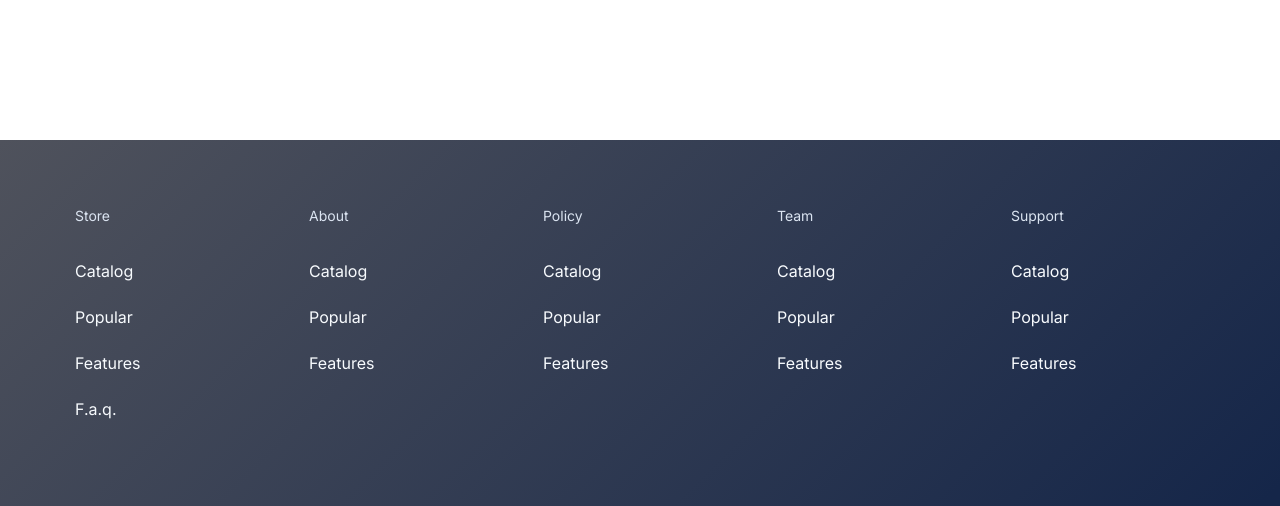
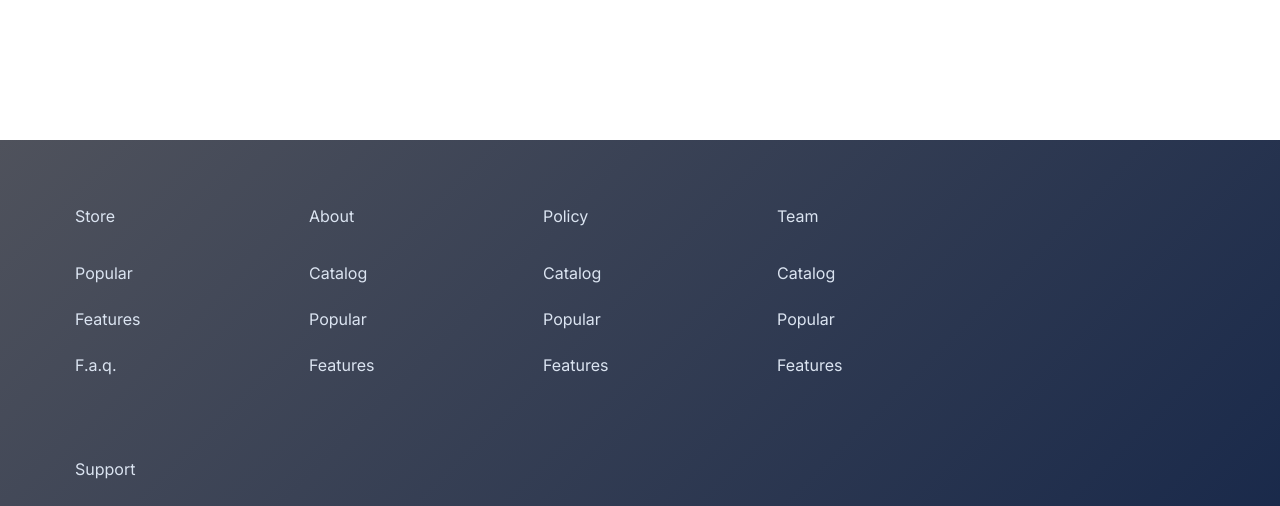
Before and after one commit to PavluXaBLR/Berlin, a plain HTML site: page index.html in a window 1280 px wide. Shown: the part 3890-4396 px from the top of the page. Drawn offline with Linux system fonts and the light colour scheme.

Commit message:
feature v1.5 nav bad

```diff
--- a/index.html
+++ b/index.html
@@ -201,39 +201,38 @@
     </div>
     <footer class="footer">
       <div class="footer__container">
-        <div class="footer__menu-block">
+        <nav class="footer__menu-block">
           <ul class="footer__menu">
-            <li>Store</li>
-            <li>Catalog</li>
-            <li>Popular</li>
-            <li>Features</li>
-            <li>F.a.q.</li>
+            <li class="footer__menu-list"><a href="">Store</a></li>
+            <li class="footer__menu-list"><a href="">Popular</a></li>
+            <li class="footer__menu-list"><a href="">Features</a></li>
+            <li class="footer__menu-list"><a href="">F.a.q.</a></li>
           </ul>
           <ul class="footer__menu">
-            <li>About</li>
-            <li>Catalog</li>
-            <li>Popular</li>
-            <li>Features</li>
+            <li class="footer__menu-list"><a href="">About</a></li>
+            <li class="footer__menu-list"><a href="">Catalog</a></li>
+            <li class="footer__menu-list"><a href="">Popular</a></li>
+            <li class="footer__menu-list"><a href="">Features</a></li>
           </ul>
           <ul class="footer__menu">
-            <li>Policy</li>
-            <li>Catalog</li>
-            <li>Popular</li>
-            <li>Features</li>
+            <li class="footer__menu-list"><a href="">Policy</a></li>
+            <li class="footer__menu-list"><a href="">Catalog</a></li>
+            <li class="footer__menu-list"><a href="">Popular</a></li>
+            <li class="footer__menu-list"><a href="">Features</a></li>
           </ul>
           <ul class="footer__menu">
-            <li>Team</li>
-            <li>Catalog</li>
-            <li>Popular</li>
-            <li>Features</li>
+            <li class="footer__menu-list"><a href="">Team</a></li>
+            <li class="footer__menu-list"><a href="">Catalog</a></li>
+            <li class="footer__menu-list"><a href="">Popular</a></li>
+            <li class="footer__menu-list"><a href="">Features</a></li>
           </ul>
           <ul class="footer__menu">
-            <li>Support</li>
-            <li>Catalog</li>
-            <li>Popular</li>
-            <li>Features</li>
+            <li class="footer__menu-list"><a href="">Support</a></li>
+            <li class="footer__menu-list"><a href="">Catalog</a></li>
+            <li class="footer__menu-list"><a href="">Popular</a></li>
+            <li class="footer__menu-list"><a href="">Features</a></li>
           </ul>
-        </div>
+        </nav>
         <div class="footer__bottom">
           <p class="reserved">© 2019 Grayic. All rights reserved</p>
           <ul class="footer__bottom-items">
--- a/scss/style.scss
+++ b/scss/style.scss
@@ -5,6 +5,7 @@ $color_white: #FFFFFF;
 $color_lite: #DBE4F1;
 $color_green: #0F3D33;
 $color_text: #323232;
+$color_text_menu_footer: #F8FBFE;
 $color_text_bottom_footer: #DBE4F1;
 $color_button: rgba(80, 227, 194, 1);
 $color_button-lite: rgba(80, 227, 194, 0.14);
@@ -101,6 +102,12 @@ $f-family: 'Inter', sans-serif;
   color: $color-black;
 }
 
+@mixin footer_menu_text {
+  font-family: $f-family;
+  font-size: 16px;
+  line-height: 34 / 16 * 100%;
+  color: $color_text_bottom_footer;
+}
 @mixin footer_bottom_text {
   font-family: $f-family;
   font-size: 12px;
@@ -602,7 +609,6 @@ $f-family: 'Inter', sans-serif;
       margin-bottom: 75px;
 
       .footer__menu {
-        @include style-text(16px, 212%, #F8FBFE);
         min-width: 165px;
         display: flex;
         flex-direction: column;
@@ -610,24 +616,24 @@ $f-family: 'Inter', sans-serif;
         padding: 60px 0 10px 10px;
         margin-right: 69px;
 
-        li {
+        .footer__menu-list {
           margin-bottom: 12px;
+            a {
+            @include footer_menu_text;
             }
-
-        li:first-child {
+          &:first-child {
             @include style-text(14px, 228%, #DBE4F1);
             margin-bottom: 23px;
           }
-
-        li:last-child {
+          &:last-child {
             margin-bottom: 0;
           }
-
-        &:last-of-type {
+          &:last-child {
             margin-right: 0;
           }
         }
 
+      }
     }
 
     .footer__bottom {
```
Also changed, not shown: css/style.css. Lines whose indentation alone changed are shown as unchanged.
